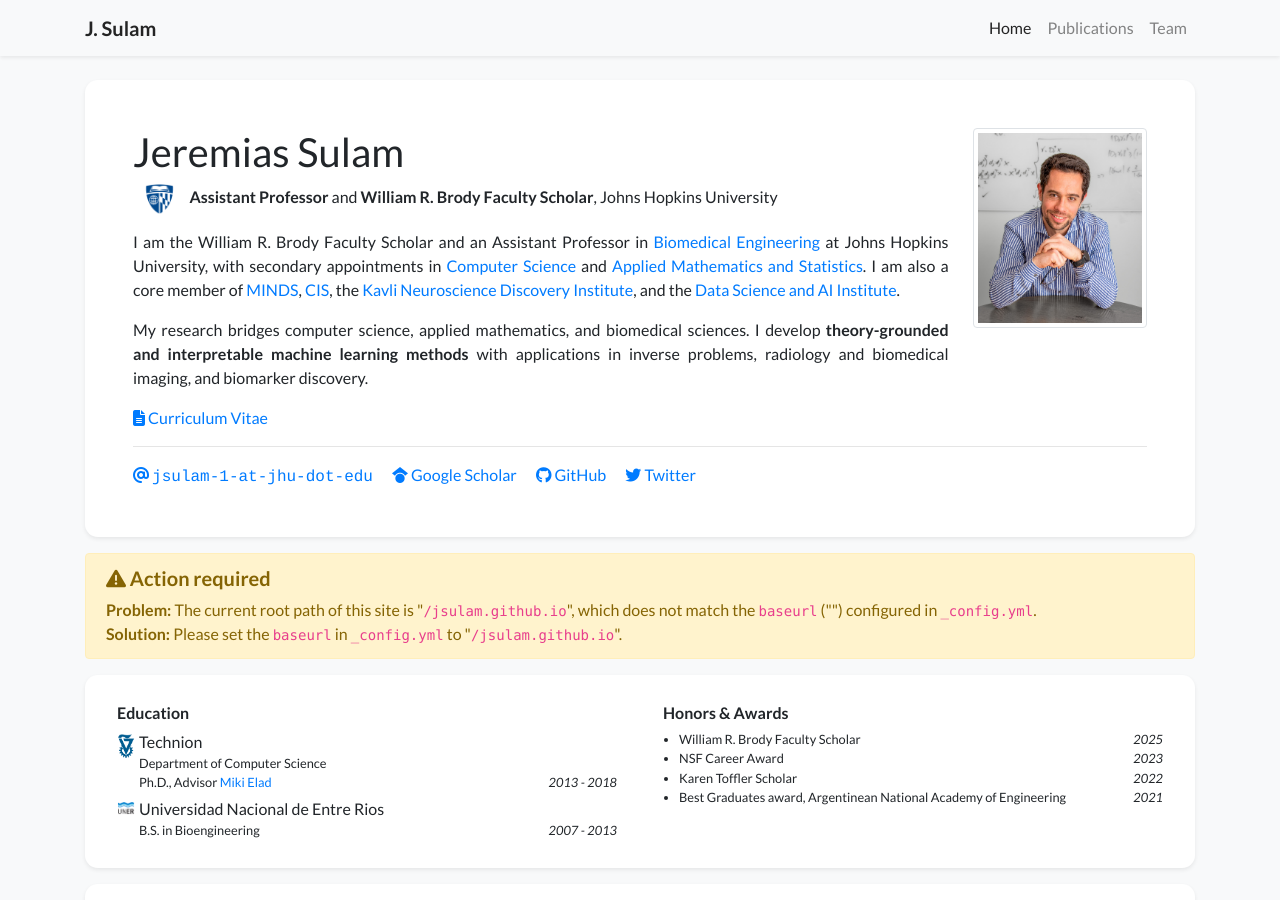
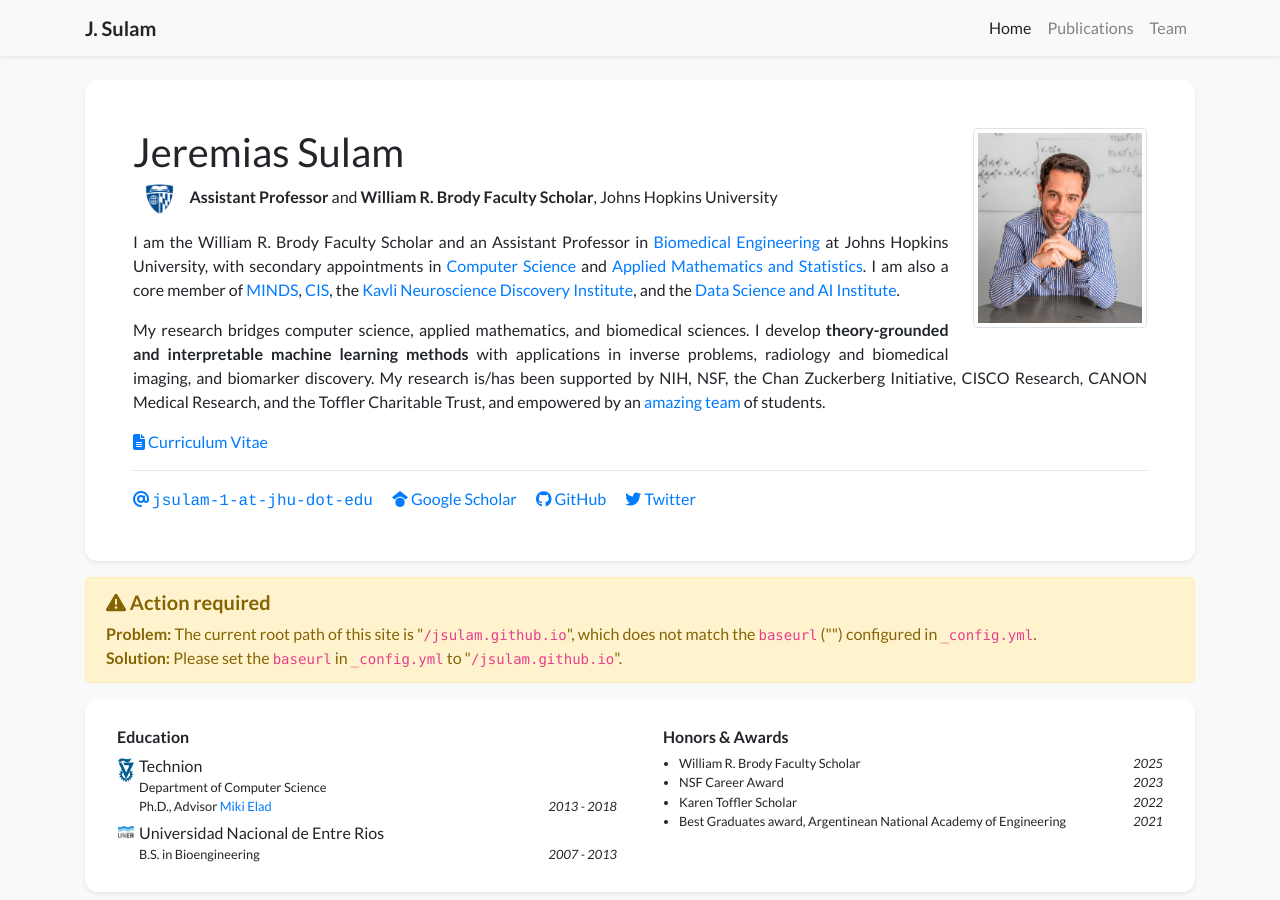
Before and after one commit to jsulam/jsulam.github.io, a Jekyll site: the page built from index.html, in a window 1280 px wide and 900 px high. Built offline with Jekyll 4.4.1, drawn with Linux system fonts in a browser that asks for light colours; nearby versions of some CDN libraries; a style sheet for code colours, icons or effects is not loaded.

Commit message:
Update profile.yml

```diff
--- a/_data/profile.yml
+++ b/_data/profile.yml
@@ -24,7 +24,7 @@
 short_bio: >-
   I am the William R. Brody Faculty Scholar and an Assistant Professor in [Biomedical Engineering](https://bme.jhu.edu) at Johns Hopkins University, with secondary appointments in [Computer Science](https://www.cs.jhu.edu) and [Applied Mathematics and Statistics](https://engineering.jhu.edu/ams/). I am also a core member of [MINDS](https://www.minds.jhu.edu), [CIS](https://cis.jhu.edu), the [Kavli Neuroscience Discovery Institute](https://kavlijhu.org), and the [Data Science and AI Institute](https://ai.jhu.edu).
 
-  My research bridges computer science, applied mathematics, and biomedical sciences. I develop **theory-grounded and interpretable machine learning methods** with applications in inverse problems, radiology and biomedical imaging, and biomarker discovery.
+  My research bridges computer science, applied mathematics, and biomedical sciences. I develop **theory-grounded and interpretable machine learning methods** with applications in inverse problems, radiology and biomedical imaging, and biomarker discovery. My research is/has been supported by NIH, NSF, the Chan Zuckerberg Initiative, CISCO Research, CANON Medical Research, and the Toffler Charitable Trust, and empowered by an [amazing team](/team/) of students.
 portrait_url: /assets/images/photos/Sulam_profile.JPG
 # portrait_caption: >-
 #  Photo by Manja Vitolic on Unsplash (this caption is optional, comment it out to disable).
```
